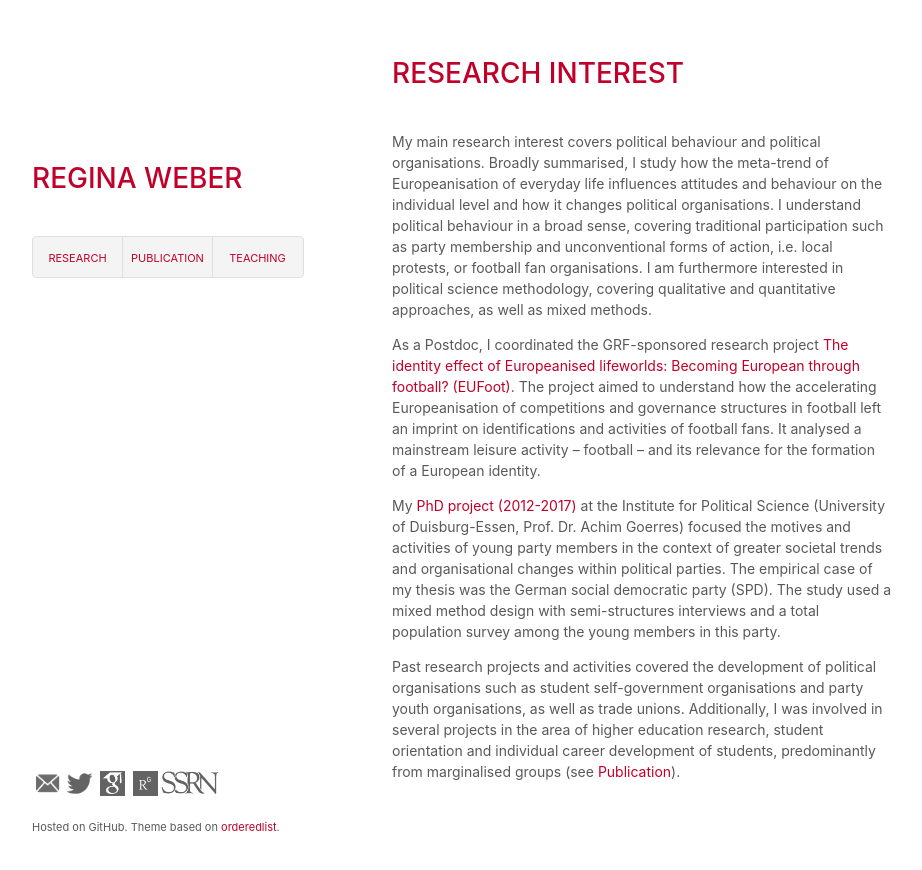
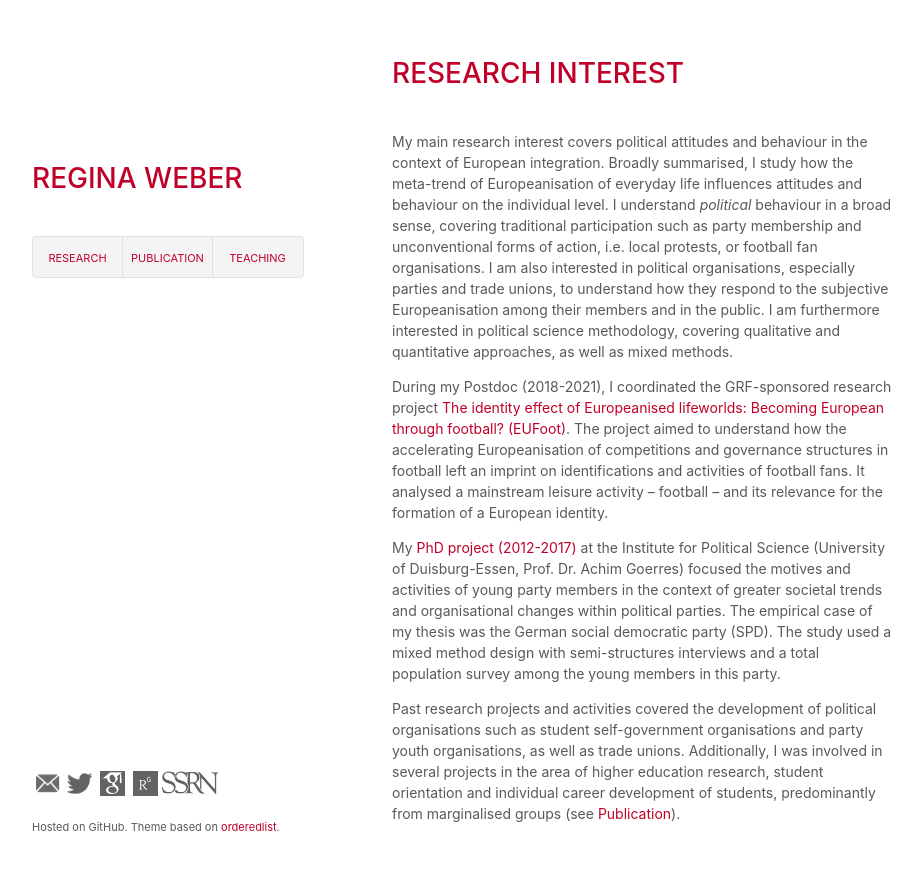
Before and after one commit to robertocabreratapia/robertocabreratapia.github.io, a Jekyll site: the page built from research.html, in a window 1280 px wide. Shown: the top 870 px of the page, without its empty margins (178-1100 px from the left). Built offline with Jekyll 4.4.1, drawn with Linux system fonts in a browser that asks for light colours.

Commit message:
Update research.html

```diff
--- a/research.html
+++ b/research.html
@@ -3,9 +3,9 @@ layout: default
 ---
 <h1>Research interest</h1>
 
-<p>My main research interest covers political behaviour and political organisations. Broadly summarised, I study how the meta-trend of Europeanisation of everyday life influences attitudes and behaviour on the individual level and how it changes political organisations. I understand political behaviour in a broad sense, covering traditional participation such as party membership and unconventional forms of action, i.e. local protests, or football fan organisations. I am furthermore interested in political science methodology, covering qualitative and quantitative approaches, as well as mixed methods.</p>
+<p>My main research interest covers political attitudes and behaviour in the context of European integration. Broadly summarised, I study how the meta-trend of Europeanisation of everyday life influences attitudes and behaviour on the individual level. I understand <em>political</em> behaviour in a broad sense, covering traditional participation such as party membership and unconventional forms of action, i.e. local protests, or football fan organisations. I am also interested in political organisations, especially parties and trade unions, to understand how they respond to the subjective Europeanisation among their members and in the public. I am furthermore interested in political science methodology, covering qualitative and quantitative approaches, as well as mixed methods.</p>
 
-<p>As a Postdoc, I coordinated the GRF-sponsored research project <a href="https://www.eufoot.github.io">The identity effect of Europeanised lifeworlds: Becoming European through football? (EUFoot)</a>. The project aimed to understand how the accelerating Europeanisation of competitions and governance structures in football left an imprint on identifications and activities of football fans. It analysed a mainstream leisure activity – football – and its relevance for the formation of a European identity.</p>
+<p>During my Postdoc (2018-2021), I coordinated the GRF-sponsored research project <a href="https://www.eufoot.github.io">The identity effect of Europeanised lifeworlds: Becoming European through football? (EUFoot)</a>. The project aimed to understand how the accelerating Europeanisation of competitions and governance structures in football left an imprint on identifications and activities of football fans. It analysed a mainstream leisure activity – football – and its relevance for the formation of a European identity.</p>
 
 <p>My <a href="http://duepublico.uni-duisburg-essen.de/servlets/DerivateServlet/Derivate-43836/WeberRegina_Diss.pdf">PhD project (2012-2017)</a> at the Institute for Political Science (University of Duisburg-Essen, Prof. Dr. Achim Goerres) focused the motives and activities of young party members in the context of greater societal trends and organisational changes within political parties. The empirical case of my thesis was the German social democratic party (SPD). The study used a mixed method design with semi-structures interviews and a total population survey among the young members in this party.</p>
 
```
